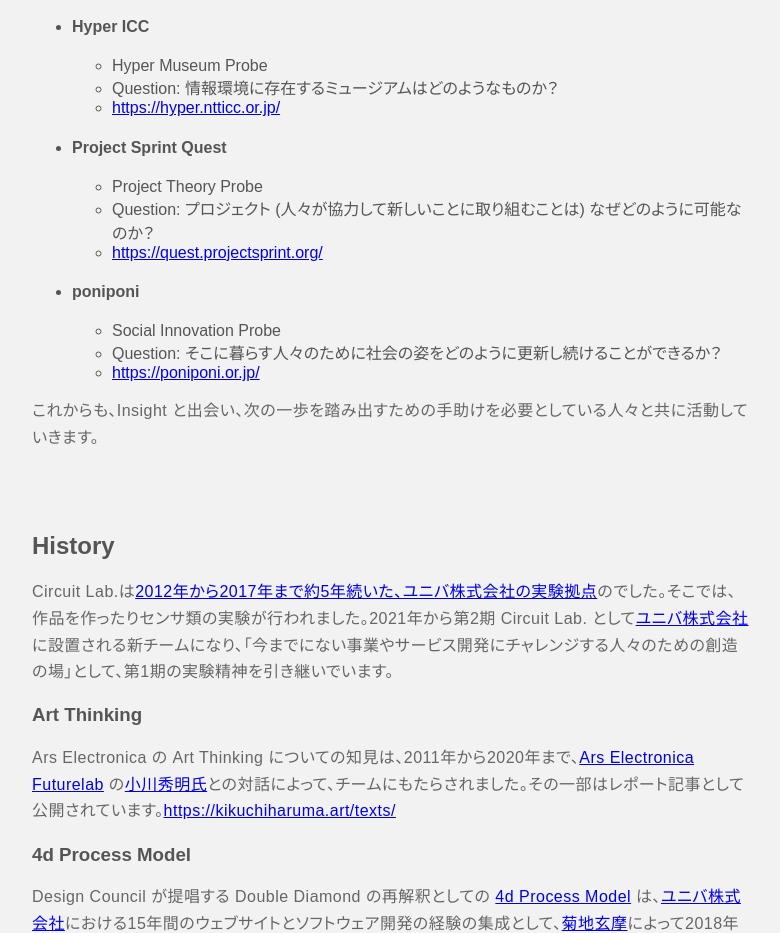
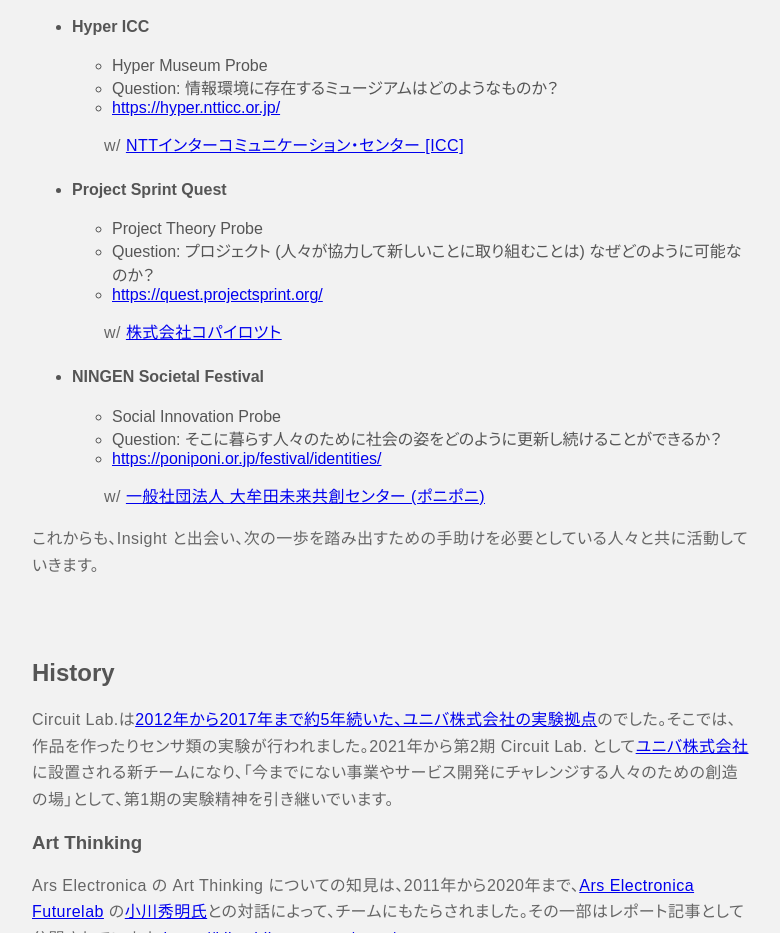
Before and after one commit to CircuitLab/experimental-run, a plain HTML site: page index.html in a window 1280 px wide. Shown: the part 3565-4498 px from the top of the page, without its empty margins (248-1028 px from the left). Drawn offline with Linux system fonts and the light colour scheme.

Commit message:
Add organizations work with

```diff
--- a/index.html
+++ b/index.html
@@ -60,6 +60,7 @@
           <li>Question: 情報環境に存在するミュージアムはどのようなものか？</li>
           <li><a href="https://hyper.ntticc.or.jp/" target="_blank">https://hyper.ntticc.or.jp/</a></li>
         </ul>
+        <p>w/ <a href="https://www.ntticc.or.jp/" target="_blank">NTTインターコミュニケーション・センター [ICC]</a></p>
       </li>
       <li>
         <h4>Project Sprint Quest</h4>
@@ -68,14 +69,16 @@
           <li>Question: プロジェクト (人々が協力して新しいことに取り組むことは) なぜどのように可能なのか？</li>
           <li><a href="https://quest.projectsprint.org/" target="_blank">https://quest.projectsprint.org/</a></li>
         </ul>
+        <p>w/ <a href="https://www.copilot.jp/" target="_blank">株式会社コパイロツト</a></p>
       </li>
       <li>
-        <h4>poniponi</h4>
+        <h4>NINGEN Societal Festival</h4>
         <ul>
           <li>Social Innovation Probe</li>
           <li>Question: そこに暮らす人々のために社会の姿をどのように更新し続けることができるか？</li>
-          <li><a href="https://poniponi.or.jp/" target="_blank">https://poniponi.or.jp/</a></li>
+          <li><a href="https://poniponi.or.jp/festival/identities/" target="_blank">https://poniponi.or.jp/festival/identities/</a></li>
         </ul>
+        <p>w/ <a href="https://poniponi.or.jp/" target="_blank">一般社団法人 大牟田未来共創センター (ポニポニ)</a></p>
       </li>
     </ul>
 
--- a/stylesheets/style.css
+++ b/stylesheets/style.css
@@ -28,6 +28,10 @@ img {
   max-width: 100%;
 }
 
+ul p {
+  margin-left: 2em;
+}
+
 .unibalogo {
   display: block;
   width: 66%;
```
